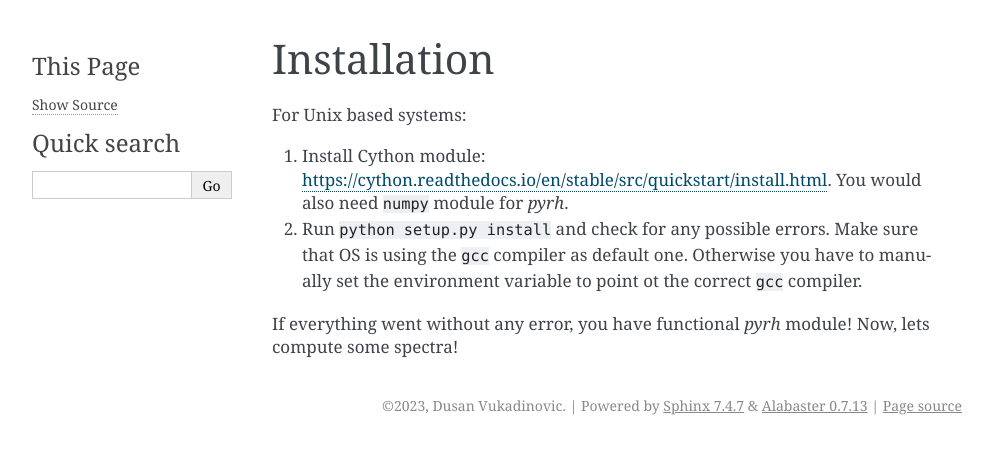
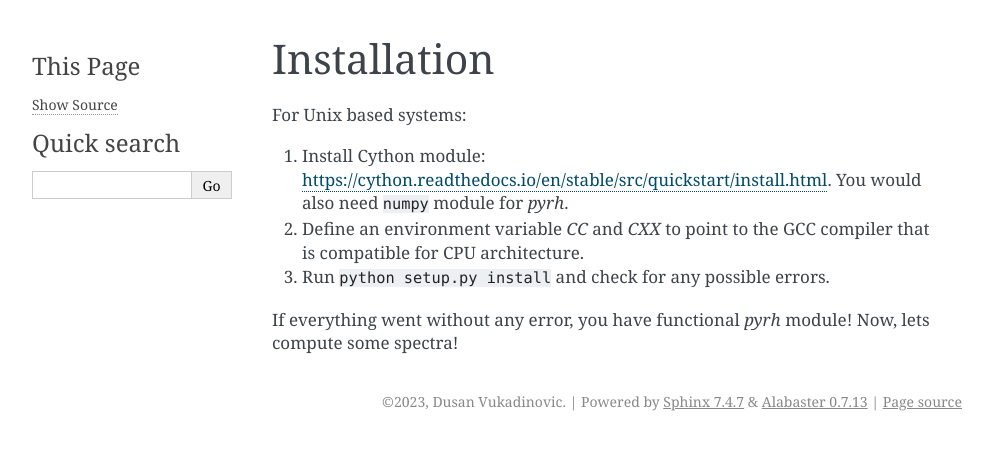
Before and after one commit to dvukadinovic/pyrh, a Sphinx documentation site: the page built from docs/installation.rst, in a window 1280 px wide. Shown: the top 454 px of the page, without its empty margins (148-1141 px from the left). Built offline with Sphinx 7.4.7, drawn with Linux system fonts in a browser that asks for light colours.

Commit message:
added info for installation

```diff
--- a/docs/installation.rst
+++ b/docs/installation.rst
@@ -4,6 +4,7 @@ Installation
 For Unix based systems:
 
 #. Install Cython module: https://cython.readthedocs.io/en/stable/src/quickstart/install.html. You would also need ``numpy`` module for `pyrh`.
-#. Run ``python setup.py install`` and check for any possible errors. Make sure that OS is using the ``gcc`` compiler as default one. Otherwise you have to manually set the environment variable to point ot the correct ``gcc`` compiler.
+#. Define an environment variable `CC` and `CXX` to point to the GCC compiler that is compatible for CPU architecture.
+#. Run ``python setup.py install`` and check for any possible errors.
 
 If everything went without any error, you have functional `pyrh` module! Now, lets compute some spectra!
```
Also changed, not shown: 5 other files.
